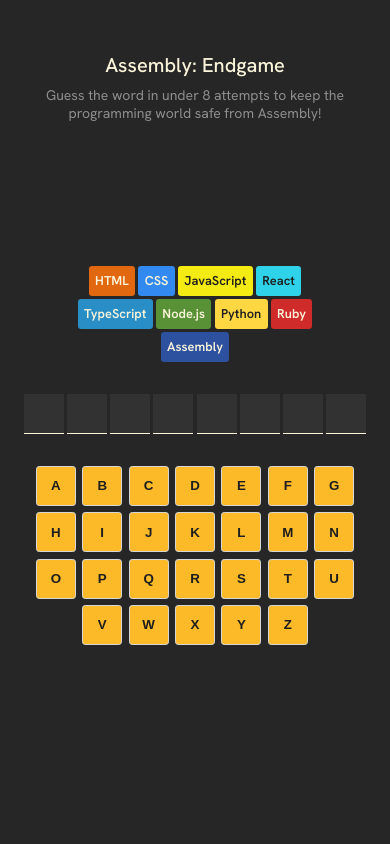
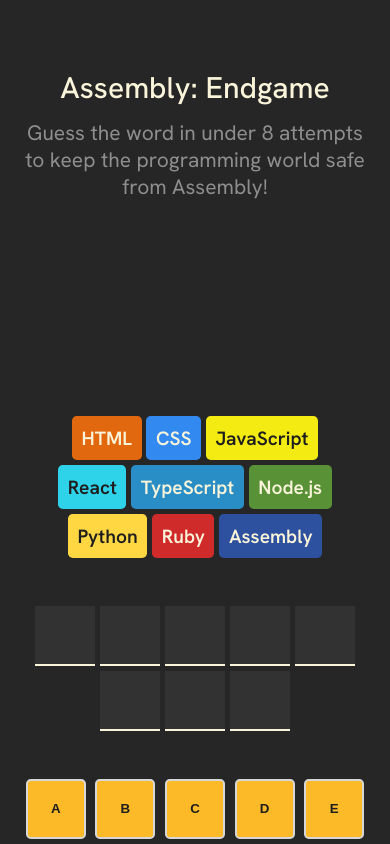
Before and after one commit to esquinas/scrimba-assembly-endgame, a React (Vite) app: page / in a window 390 px wide. Shown: the top 844 px of the page. Built offline with nearby package versions, Linux system fonts and the light colour scheme.

Commit message:
Friendly to fat fingers on Mobile

```diff
--- a/index.css
+++ b/index.css
@@ -1,5 +1,9 @@
 * {
   box-sizing: border-box;
+}
+
+html {
+  font-size: 20px;
 }
 
 body {
@@ -185,7 +189,7 @@
 button.new-game {
   background-color: #11B5E5;
   border: 0.1rem solid #D7D7D7;
-  border-radius: 4px;
+  border-radius: 0.5rem;
   width: 32ch;
   height: 2.5rem;
   padding: 0.5rem 1rem;
@@ -205,3 +209,15 @@
   white-space: nowrap;
   border: 0;
 }
+
+/* Friendly to fat fingers on Mobile */
+
+@media only screen and (max-width: 800px) {
+  html {
+    font-size: 24px;
+  }
+
+  main {
+    min-width: 25ch;
+  }
+}
```
